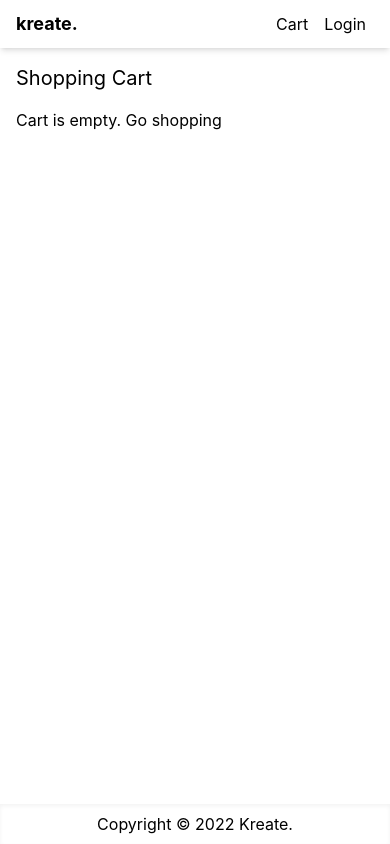
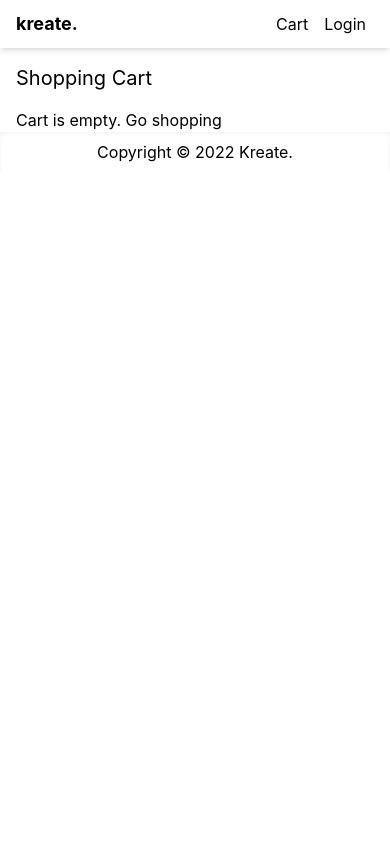
Before and after one commit to arjunthumbayil/Store-Front-Next.js, a Next.js app: page /cart in a window 390 px wide. Built offline with nearby package versions, Linux system fonts and the light colour scheme.

Commit message:
correcting responsiveness

```diff
--- a/components/Layout.js
+++ b/components/Layout.js
@@ -20,7 +20,7 @@ export default function Layout({ title, children }) {
         <link rel="icon" href="/favicon.ico" />
       </Head>
 
-      <div className="flex min-h-screen flex-col justify-between ">
+      <div className="flex max-w-7xl mx-auto flex-col justify-between">
         <header>
           <nav className="flex h-12 items-center px-4 justify-between shadow-md">
             <Link href="/">
@@ -31,7 +31,7 @@ export default function Layout({ title, children }) {
                 <a className="p-2">
                   Cart
                   {cartItemsCount > 0 && (
-                    <span className="ml-1 rounded-full bg-red-600 px-2 py-1 text-xs font-bold text-white">
+                    <span className="ml-1 rounded-full bg-red-600 px-2 py-1 text-xs font-bold text-white sm:ml-auto" >
                       {cartItemsCount}
                     </span>
                   )}
--- a/pages/index.js
+++ b/pages/index.js
@@ -33,7 +33,7 @@ export default function Home() {
         {displayItems}
       </div>
       <ReactPaginate
-        className={"flex justify-center space-x-20 pt-6 sticky "}
+        className={"flex justify-center space-x-20 pt-6 sticky sm:space-x-2"}
         previousLabel={"Previous"}
         nextLabel={"Next"}
         pageCount={pageCount}
```
